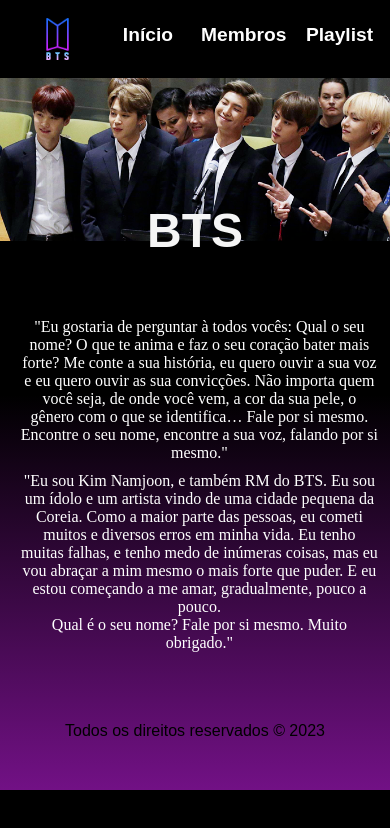
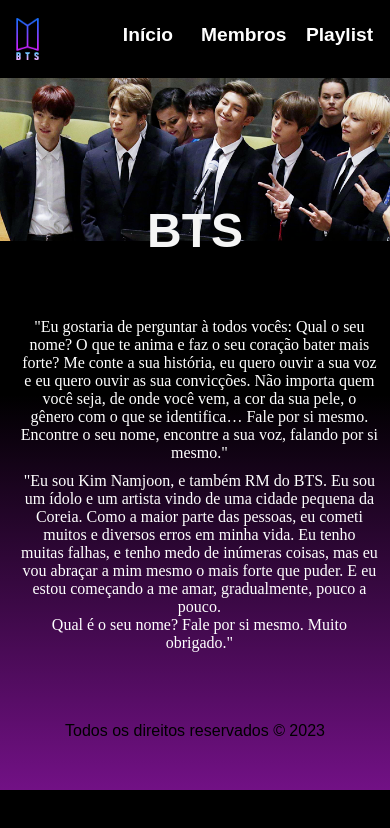
Before and after one commit to ingridsterphane/ativ_R01, a plain HTML site: page index.html in a window 390 px wide. Drawn offline with Linux system fonts and the light colour scheme.

Commit message:
Alteração no icon

```diff
--- a/CSS/styleinicio.css
+++ b/CSS/styleinicio.css
@@ -110,10 +110,6 @@ footer {
         margin-left: 0px;
     }
 
-    .logo_img {
-        margin-left: -20px;
-    }
-
     .titulo {
         text-align: center;
         height: 15em;
```
